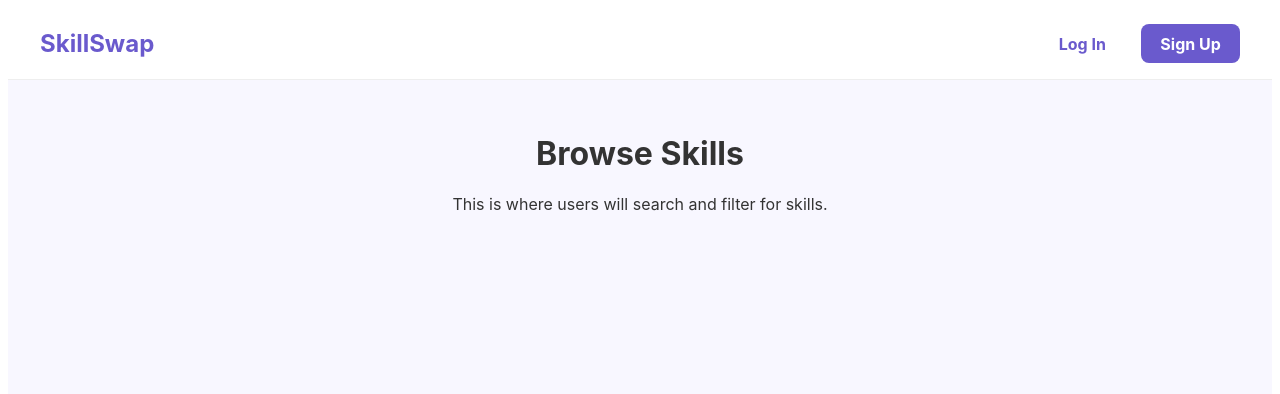
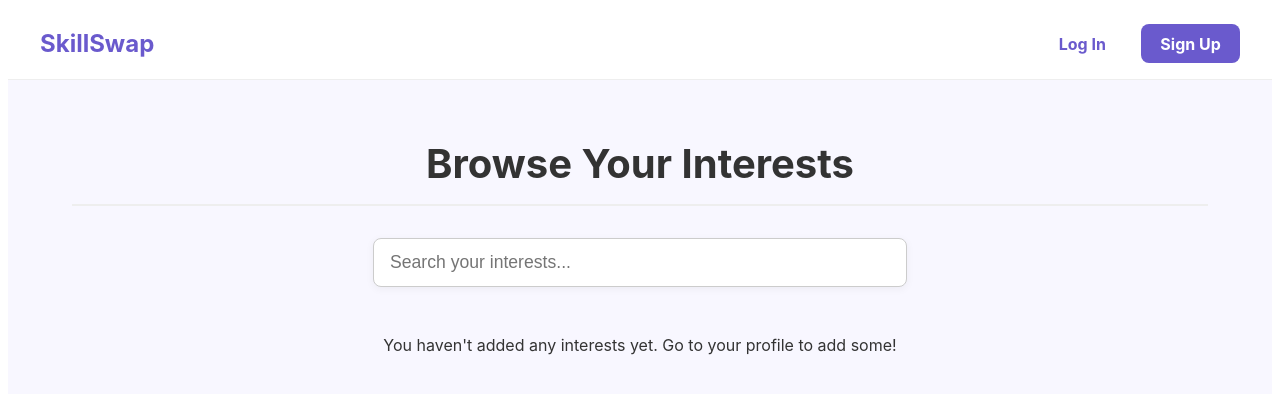
Before and after one commit to sumitgk2003/SSD_Skill_Swap_G20, a React app in the folder frontend/: page /browse in a window 1280 px wide. Shown: the top 394 px of the page. Built offline with nearby package versions, Linux system fonts and the light colour scheme; the HTML template or start-up script is replaced by a standard one.

Commit message:
modified UI

```diff
--- a/frontend/src/pages/BrowseSkillsPage.jsx
+++ b/frontend/src/pages/BrowseSkillsPage.jsx
@@ -1,11 +1,96 @@
 
-import React from 'react';
+import React, { useState } from 'react';
+import { useSelector } from 'react-redux'; // Import useSelector
 
-const BrowseSkillsPage = () => (
-  <div style={{ padding: '2rem', textAlign: 'center' }}>
-    <h1>Browse Skills</h1>
-    <p>This is where users will search and filter for skills.</p>
-  </div>
-);
+const BrowseSkillsPage = () => {
+  const [searchTerm, setSearchTerm] = useState('');
+  const userInterests = useSelector((state) => state.auth.interests); // Get interests from Redux
+
+  // Use userInterests as the source for skills to browse
+  const skillsToBrowse = userInterests;
+
+  const filteredSkills = skillsToBrowse.filter(skill =>
+    skill.toLowerCase().includes(searchTerm.toLowerCase())
+  );
+
+  const pageStyle = {
+    padding: '2rem 4rem',
+    textAlign: 'center',
+    maxWidth: '1200px',
+    margin: '0 auto',
+  };
+
+  const headerStyle = {
+    fontSize: '2.5rem',
+    fontWeight: 'bold',
+    color: '#333',
+    marginBottom: '2rem',
+    borderBottom: '2px solid #eee',
+    paddingBottom: '1rem',
+  };
+
+  const searchInputStyle = {
+    width: '100%',
+    maxWidth: '500px',
+    padding: '0.8rem 1rem',
+    fontSize: '1.1rem',
+    borderRadius: '8px',
+    border: '1px solid #ccc',
+    marginBottom: '2rem',
+    boxShadow: '0 2px 8px rgba(0,0,0,0.05)',
+  };
+
+  const skillsGridStyle = {
+    display: 'grid',
+    gridTemplateColumns: 'repeat(auto-fit, minmax(250px, 1fr))',
+    gap: '1.5rem',
+    marginTop: '2rem',
+  };
+
+  const skillCardStyle = {
+    backgroundColor: '#fff',
+    border: '1px solid #eee',
+    borderRadius: '12px',
+    padding: '1.5rem',
+    boxShadow: '0 4px 12px rgba(0,0,0,0.05)',
+    textAlign: 'left',
+    display: 'flex',
+    alignItems: 'center',
+    justifyContent: 'center',
+    minHeight: '100px',
+    fontWeight: 'bold',
+    color: '#555',
+    fontSize: '1.2rem',
+  };
+
+  return (
+    <div style={pageStyle}>
+      <h1 style={headerStyle}>Browse Your Interests</h1>
+      <input
+        type="text"
+        placeholder="Search your interests..."
+        style={searchInputStyle}
+        value={searchTerm}
+        onChange={(e) => setSearchTerm(e.target.value)}
+      />
+
+      {skillsToBrowse.length === 0 ? (
+        <p>You haven't added any interests yet. Go to your profile to add some!</p>
+      ) : (
+        <div style={skillsGridStyle}>
+          {filteredSkills.length > 0 ? (
+            filteredSkills.map(skill => (
+              <div key={skill} style={skillCardStyle}>
+                {skill}
+              </div>
+            ))
+          ) : (
+            <p>No interests found matching your search.</p>
+          )}
+        </div>
+      )}
+    </div>
+  );
+};
 
 export default BrowseSkillsPage;
--- a/frontend/src/pages/CreateProfilePage.jsx
+++ b/frontend/src/pages/CreateProfilePage.jsx
@@ -12,6 +12,7 @@ const CreateProfilePage = () => {
   const [learningSkillInput, setLearningSkillInput] = useState('');
   const [currentTeachingSkills, setCurrentTeachingSkills] = useState([]);
   const [currentLearningSkills, setCurrentLearningSkills] = useState([]);
+  const [showSaveMessage, setShowSaveMessage] = useState(false); // New state for save message
 
   useEffect(() => {
     setCurrentTeachingSkills(userSkills);
@@ -53,7 +54,11 @@ const CreateProfilePage = () => {
     console.log('CreateProfilePage: Dispatching setInterests with:', currentLearningSkills);
     dispatch(setInterests(currentLearningSkills));
     // In a real application, you would also send this data to a backend API
-    alert('Profile Saved!');
+
+    setShowSaveMessage(true); // Show the message
+    setTimeout(() => {
+      setShowSaveMessage(false); // Hide the message after 3 seconds
+    }, 3000);
   };
 
   const pageStyle = { padding: '3rem', maxWidth: '800px', margin: '2rem auto' };
@@ -65,6 +70,13 @@ const CreateProfilePage = () => {
   const skillTagContainerStyle = { display: 'flex', flexWrap: 'wrap', gap: '0.5rem', minHeight: '40px' };
   const skillTagStyle = { display: 'flex', alignItems: 'center', gap: '0.5rem', backgroundColor: '#f0eaff', color: '#6a5acd', padding: '0.5rem 1rem', borderRadius: '20px', fontWeight: 500 };
   const removeBtnStyle = { cursor: 'pointer', border: 'none', backgroundColor: 'transparent', color: '#6a5acd', fontWeight: 'bold', fontSize: '1rem' };
+  const saveMessageStyle = {
+    textAlign: 'center',
+    color: '#4CAF50', // Green color for success
+    fontSize: '1.1rem',
+    marginBottom: '1rem',
+    fontWeight: 'bold',
+  };
 
   return (
     <div style={pageStyle}>
@@ -117,6 +129,7 @@ const CreateProfilePage = () => {
         </div>
 
         <div style={{textAlign: 'center', marginTop: '3rem'}}>
+            {showSaveMessage && <p style={saveMessageStyle}>Profile Saved!</p>}
             <button onClick={handleSaveProfile} style={{...buttonStyle, padding: '0.8rem 3rem', fontSize: '1.1rem'}}>Save Profile</button>
         </div>
       </div>
```
